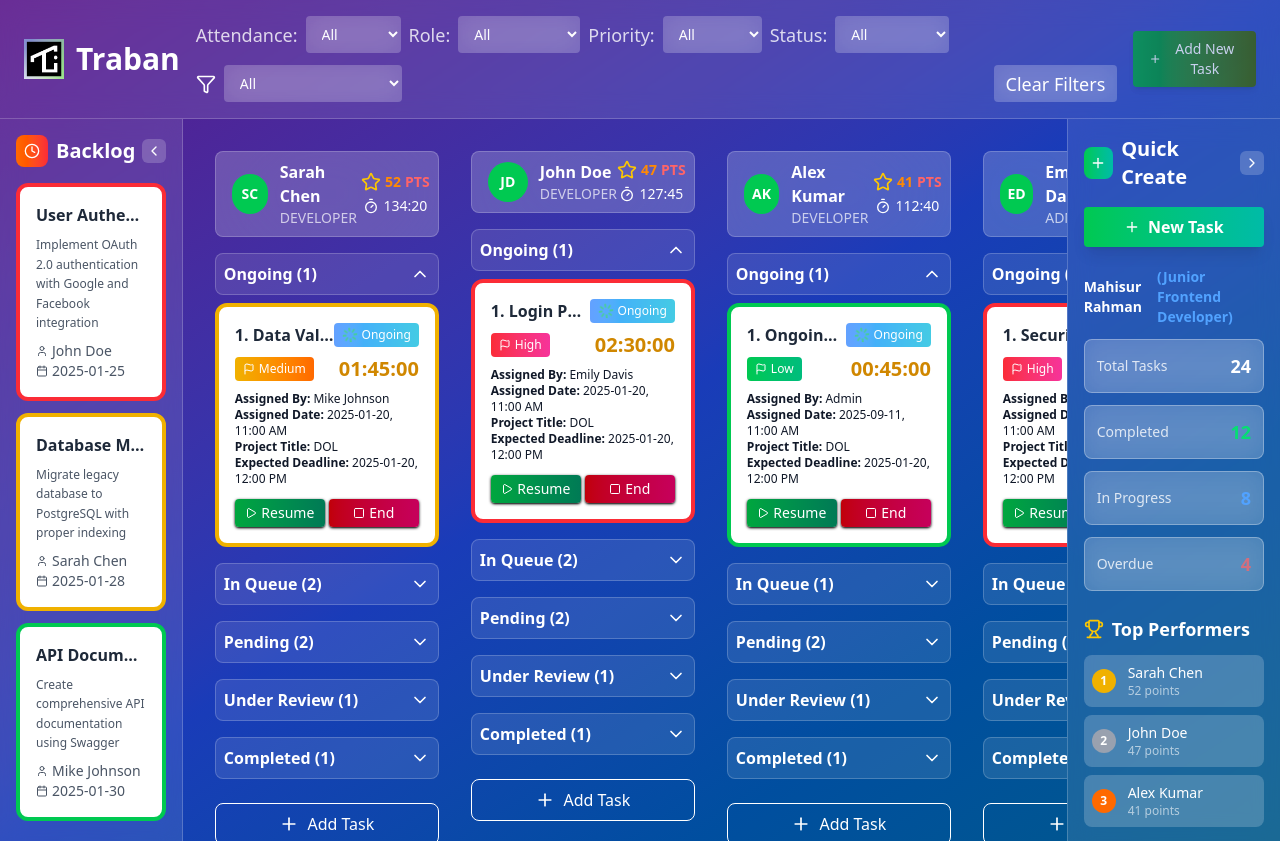
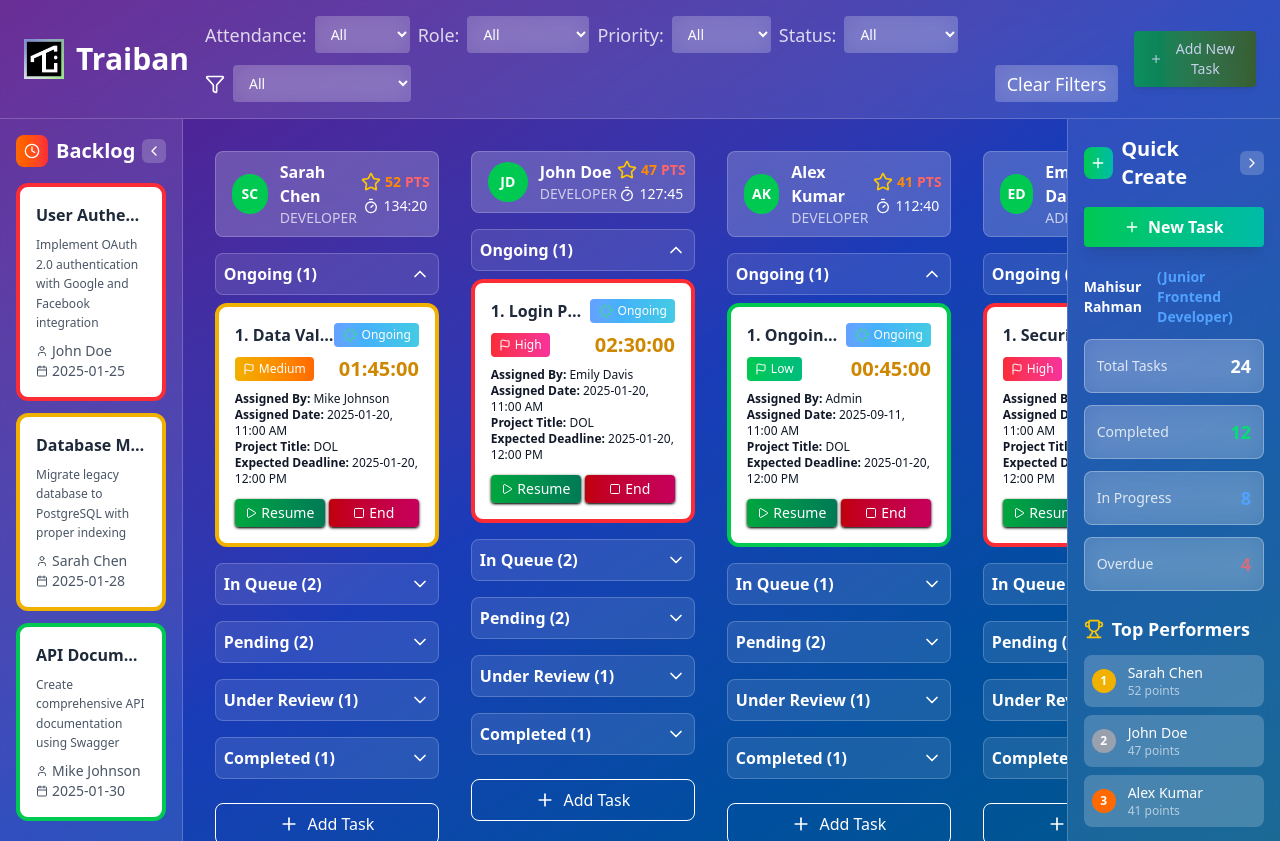
Before and after one commit to mahisurrahman/tms_dummy_frontend, a React (Vite) app: page / in a window 1280 px wide. Built offline with nearby package versions, Linux system fonts and the light colour scheme.

Commit message:
Traiban logo fixed

```diff
--- a/src/Global/components/Header/Header.jsx
+++ b/src/Global/components/Header/Header.jsx
@@ -9,7 +9,7 @@ const Header = ({
   priorityOptions,
   statusOptions,
   setShowCreateTask,
-  setSelectedUserForCreate
+  setSelectedUserForCreate,
 }) => {
   return (
     <div className="bg-white/10 backdrop-blur-md border-b border-white/20 sticky top-0 z-40">
@@ -19,13 +19,15 @@ const Header = ({
             <div className="w-8 h-8 md:w-10 md:h-10 bg-gradient-to-r from-blue-500 to-purple-600 rounded-xl flex items-center justify-center mr-3">
               <img src={logo} className="w-20 h-40 object-contain" alt="" />
             </div>
-            Traban
+            Traiban
           </h1>
 
           <div className="flex flex-wrap justify-between gap-3">
             <div className="flex flex-wrap items-center gap-2">
               <div className="flex items-center space-x-2">
-                <span className="text-white/80 text-sm md:text-lg">Attendance:</span>
+                <span className="text-white/80 text-sm md:text-lg">
+                  Attendance:
+                </span>
                 <select className="bg-white/20 backdrop-blur-md text-white rounded px-2 py-1 md:px-3 md:py-2 focus:outline-none focus:ring-2 focus:ring-white/50 text-xs md:text-sm">
                   {attendanceOptions.map((option) => (
                     <option key={option} className="text-gray-800">
@@ -47,7 +49,9 @@ const Header = ({
               </div>
 
               <div className="flex items-center space-x-2">
-                <span className="text-white/80 text-sm md:text-lg">Priority:</span>
+                <span className="text-white/80 text-sm md:text-lg">
+                  Priority:
+                </span>
                 <select className="bg-white/20 backdrop-blur-md text-white rounded px-2 py-1 md:px-3 md:py-2 focus:outline-none focus:ring-2 focus:ring-white/50 text-xs md:text-sm">
                   {priorityOptions.map((option) => (
                     <option key={option} className="text-gray-800">
@@ -58,7 +62,9 @@ const Header = ({
               </div>
 
               <div className="flex items-center space-x-2">
-                <span className="text-white/80 text-sm md:text-lg">Status:</span>
+                <span className="text-white/80 text-sm md:text-lg">
+                  Status:
+                </span>
                 <select className="bg-white/20 backdrop-blur-md text-white rounded px-2 py-1 md:px-3 md:py-2 focus:outline-none focus:ring-2 focus:ring-white/50 text-xs md:text-sm">
                   {statusOptions.map((option) => (
                     <option key={option} className="text-gray-800">
```
